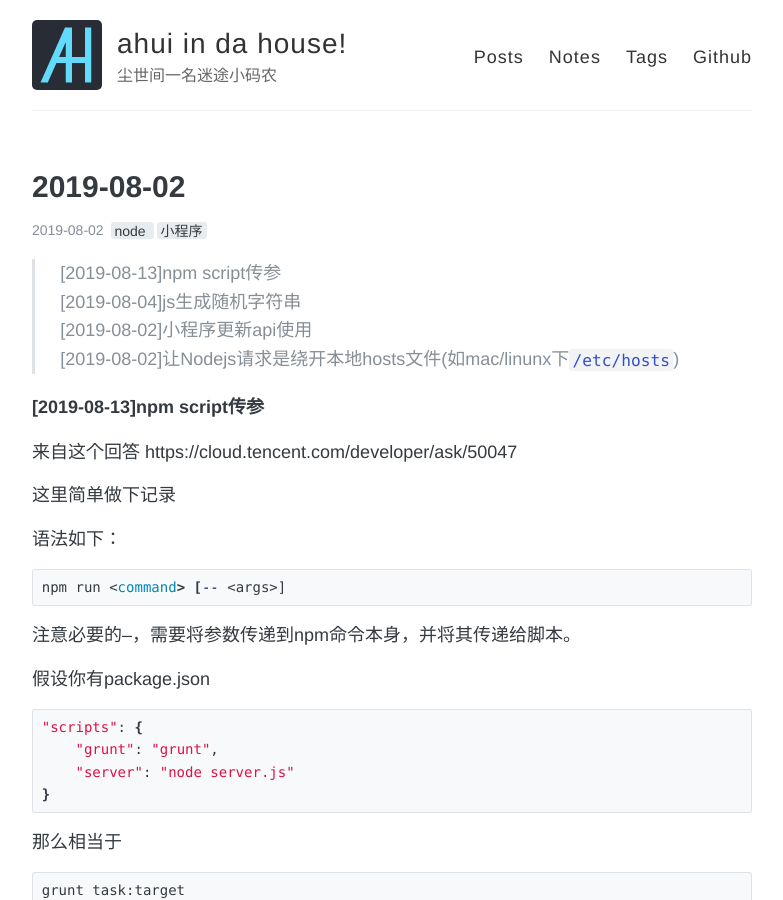
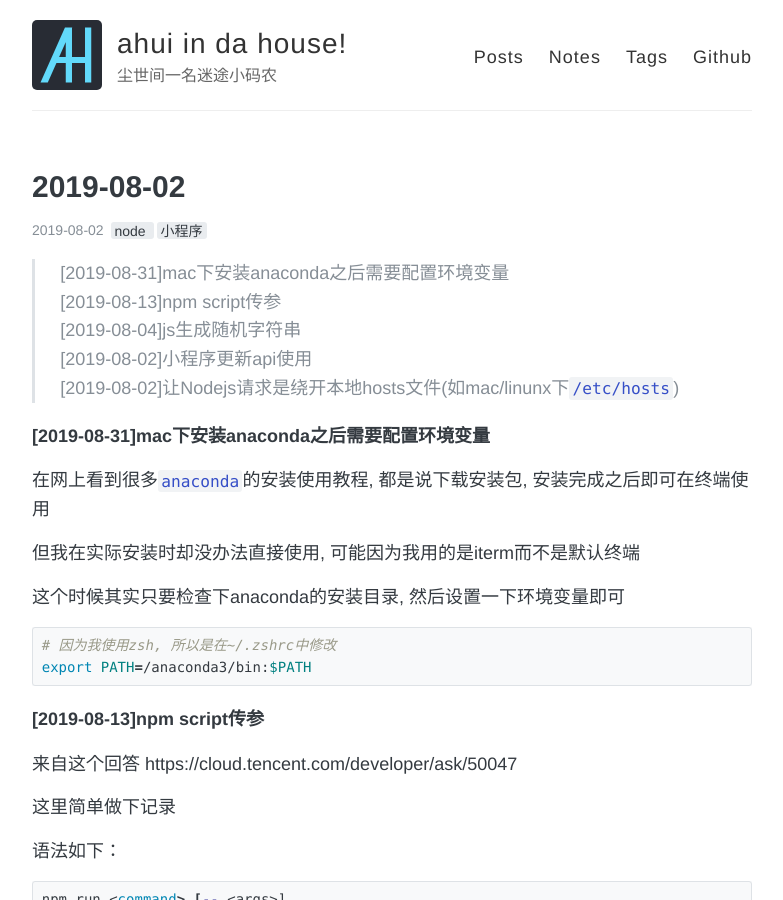
Before and after one commit to funkyLover/blog, a Jekyll site: the page built from notes/_posts/2019-08-02-notes.md, in a window 1280 px wide and 900 px high. Shown: the whole window, without its empty margins (248-1031 px from the left). Built offline with Jekyll 4.4.1, drawn with Linux system fonts in a browser that asks for light colours; comment, search, counter and statistics services are not loaded.

Commit message:
[note]add;

````diff
--- a/notes/_posts/2019-08-02-notes.md
+++ b/notes/_posts/2019-08-02-notes.md
@@ -7,10 +7,24 @@ comments: true
 share: true
 ---
 
+> [2019-08-31]mac下安装anaconda之后需要配置环境变量 <br>
 > [2019-08-13]npm script传参 <br>
 > [2019-08-04]js生成随机字符串 <br>
 > [2019-08-02]小程序更新api使用 <br>
 > [2019-08-02]让Nodejs请求是绕开本地hosts文件(如mac/linunx下`/etc/hosts`) <br>
+
+##### [2019-08-31]mac下安装anaconda之后需要配置环境变量
+
+在网上看到很多`anaconda`的安装使用教程, 都是说下载安装包, 安装完成之后即可在终端使用
+
+但我在实际安装时却没办法直接使用, 可能因为我用的是iterm而不是默认终端
+
+这个时候其实只要检查下anaconda的安装目录, 然后设置一下环境变量即可
+
+```bash
+# 因为我使用zsh, 所以是在~/.zshrc中修改
+export PATH=/anaconda3/bin:$PATH
+```
 
 ##### [2019-08-13]npm script传参
 
````
